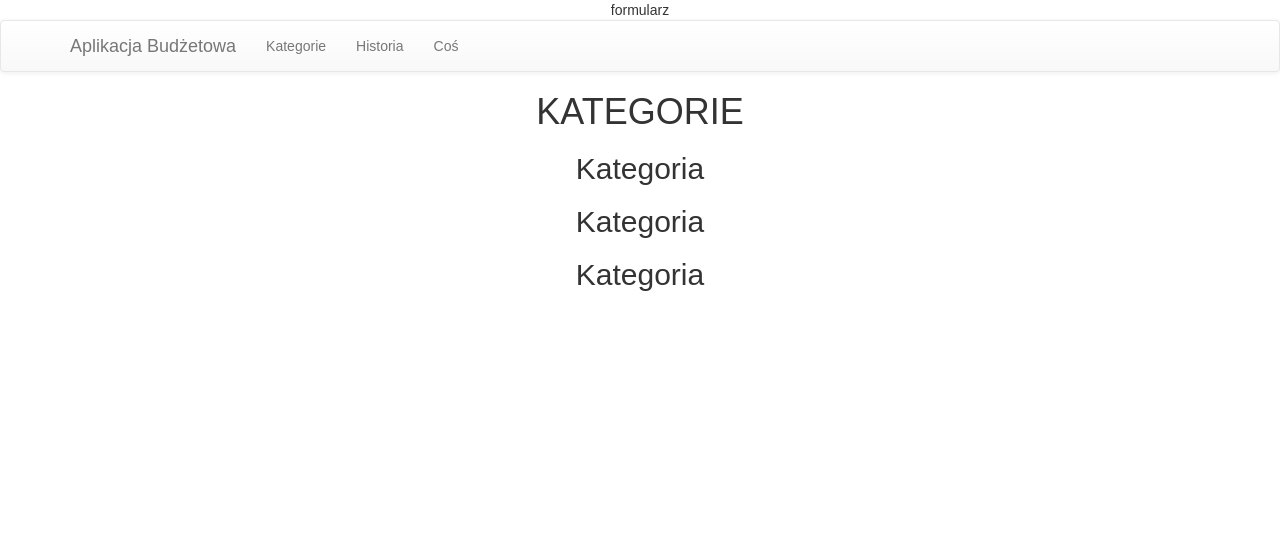
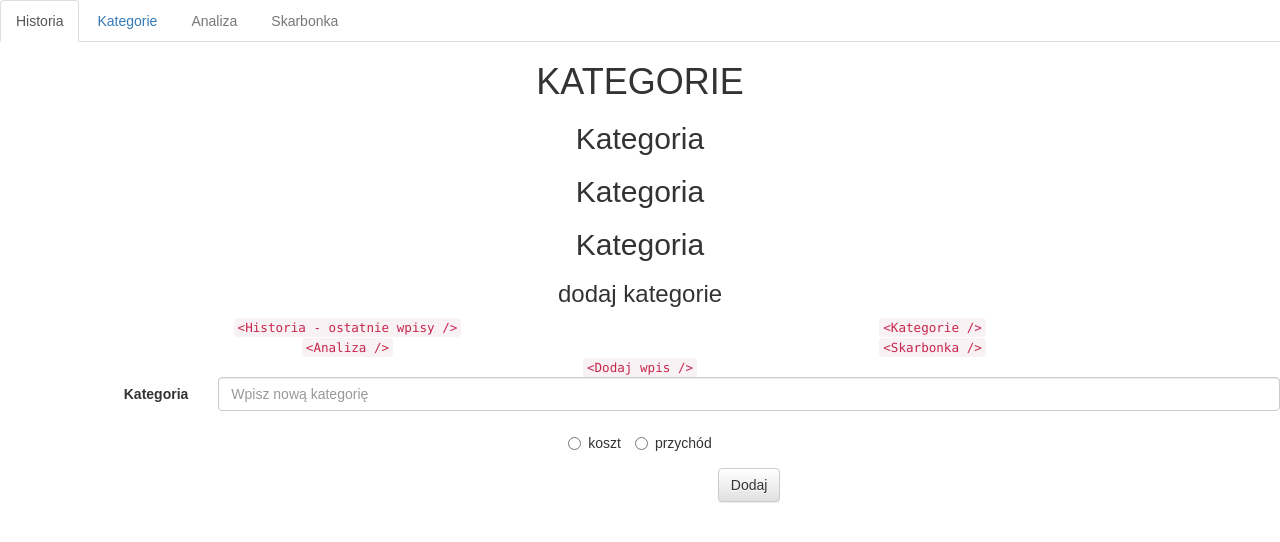
Before and after one commit to infoshareacademy/jfdd7-gw-app, a React (Create React App) app: page / in a window 1280 px wide. Shown: the top 542 px of the page. Built offline with nearby package versions, Linux system fonts and the light colour scheme.

Commit message:
dodanie AddCategory

```diff
--- /dev/null
+++ b/src/AddCategory.js
@@ -0,0 +1,47 @@
+/**
+ * Created by mateusztarsinski on 06.07.17.
+ */
+import React from 'react'
+
+import {ControlLabel, Col, FormControl, FormGroup, Radio, Button, Form} from 'react-bootstrap'
+
+export default class AddCategory extends React.Component {
+
+  render() {
+    return (
+<div className="AddCategory">
+  <Form horizontal>
+    <FormGroup controlId="formHorizontalEmail">
+      <Col componentClass={ControlLabel} sm={2}>
+        Kategoria
+      </Col>
+      <Col sm={10}>
+        <FormControl type="text" placeholder="Wpisz nową kategorię" />
+      </Col>
+    </FormGroup>
+
+    <FormGroup>
+
+      <Radio name="radioGroup" inline>
+        koszt
+      </Radio>
+      {' '}
+      <Radio name="radioGroup" inline>
+        przychód
+      </Radio>
+    </FormGroup>
+
+
+
+    <FormGroup>
+      <Col smOffset={2} sm={10}>
+        <Button type="submit">
+          Dodaj
+        </Button>
+      </Col>
+    </FormGroup>
+  </Form>
+</div>
+    )
+  }
+}
--- a/src/App.js
+++ b/src/App.js
@@ -3,15 +3,16 @@ import MainMenu from './MainMenu'
 import Categories from './Categories'
 import './App.css'
 import FirstPage from "./FirstPage"
+import AddCategory from "./AddCategory";
 
 class App extends Component {
   render() {
     return (
       <div className="App">
-        <div>formularz</div>
         <MainMenu/>
         <Categories/>
         <FirstPage/>
+        <AddCategory/>
       </div>
     );
   }
--- a/src/Categories.js
+++ b/src/Categories.js
@@ -14,6 +14,7 @@ export default class Categories extends React.Component {
         <h2>Kategoria</h2>
         <h2>Kategoria</h2>
         <h2>Kategoria</h2>
+        <h3>dodaj kategorie</h3>
       </div>
     )
   }
--- a/src/FirstPage.js
+++ b/src/FirstPage.js
@@ -1,13 +1,25 @@
 import React from 'react'
 
-import {} from 'react-bootstrap'
+import {Grid, Row, Col} from 'react-bootstrap'
 
 export default class FirstPage extends React.Component {
 
   render() {
     return (
       <div>
-
+        <Grid>
+          <Row className="show-grid">
+            <Col xs={12} md={6}><code>&lt;{'Historia - ostatnie wpisy'} /&gt;</code></Col>
+            <Col xs={12} md={6}><code>&lt;{'Kategorie'} /&gt;</code></Col>
+          </Row>
+          <Row className="show-grid">
+            <Col xs={12} md={6}><code>&lt;{'Analiza'} /&gt;</code></Col>
+            <Col xs={12} md={6}><code>&lt;{'Skarbonka'} /&gt;</code></Col>
+          </Row>
+          <Row className="show-grid">
+            <Col xs={12}><code>&lt;{'Dodaj wpis'} /&gt;</code></Col>
+          </Row>
+        </Grid>
       </div>
     )
   }
--- a/src/MainMenu.js
+++ b/src/MainMenu.js
@@ -3,7 +3,7 @@
  */
 import React from 'react'
 
-import {Navbar, Nav, NavItem, NavDropdown, MenuItem} from 'react-bootstrap'
+import { Nav, NavItem, NavDropdown, MenuItem} from 'react-bootstrap'
 
 export default class MainMenu extends React.Component {
 
@@ -14,27 +14,19 @@ export default class MainMenu extends React.Component {
   render() {
     return (
       <div className="MainMenu">
-        <Navbar>
-          <Navbar.Header>
-            <Navbar.Brand>
-              <a href="#">Aplikacja Budżetowa</a>
-            </Navbar.Brand>
-          </Navbar.Header>
-          <Nav>
-            <NavItem eventKey={1} href="#"
-            // onClick={this.linkClick}
-            >Kategorie</NavItem>
-            <NavItem eventKey={2} href="#">Historia</NavItem>
-            <NavItem eventKey={3} href="#">Coś</NavItem>
-            {/*<NavDropdown eventKey={3} title="Dropdown" id="basic-nav-dropdown">*/}
-              {/*<MenuItem eventKey={3.1}>Action</MenuItem>*/}
-              {/*<MenuItem eventKey={3.2}>Another action</MenuItem>*/}
-              {/*<MenuItem eventKey={3.3}>Something else here</MenuItem>*/}
-              {/*<MenuItem divider />*/}
-              {/*<MenuItem eventKey={3.4}>Separated link</MenuItem>*/}
-            {/*</NavDropdown>*/}
-          </Nav>
-        </Navbar>
+        <Nav bsStyle="tabs" activeKey="1" onSelect={this.handleSelect}>
+          <NavItem eventKey="1" href="/home">Historia</NavItem>
+          <NavItem eventKey="2" title="Item">Kategorie</NavItem>
+          <NavItem eventKey="3" disabled>Analiza</NavItem>
+          <NavItem eventKey="4" disabled>Skarbonka</NavItem>
+          {/*<NavDropdown eventKey="4" title="Dropdown" id="nav-dropdown">*/}
+            {/*<MenuItem eventKey="4.1">Action</MenuItem>*/}
+            {/*<MenuItem eventKey="4.2">Another action</MenuItem>*/}
+            {/*<MenuItem eventKey="4.3">Something else here</MenuItem>*/}
+            {/*<MenuItem divider />*/}
+            {/*<MenuItem eventKey="4.4">Separated link</MenuItem>*/}
+          {/*</NavDropdown>*/}
+        </Nav>
       </div>
     )
   }
```
